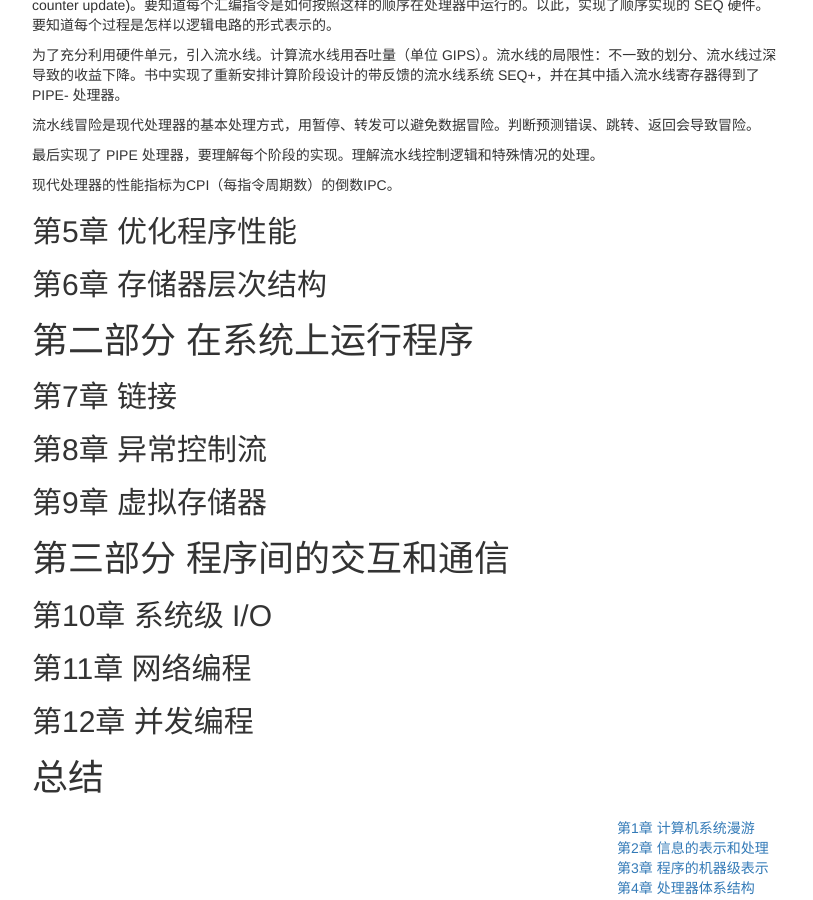
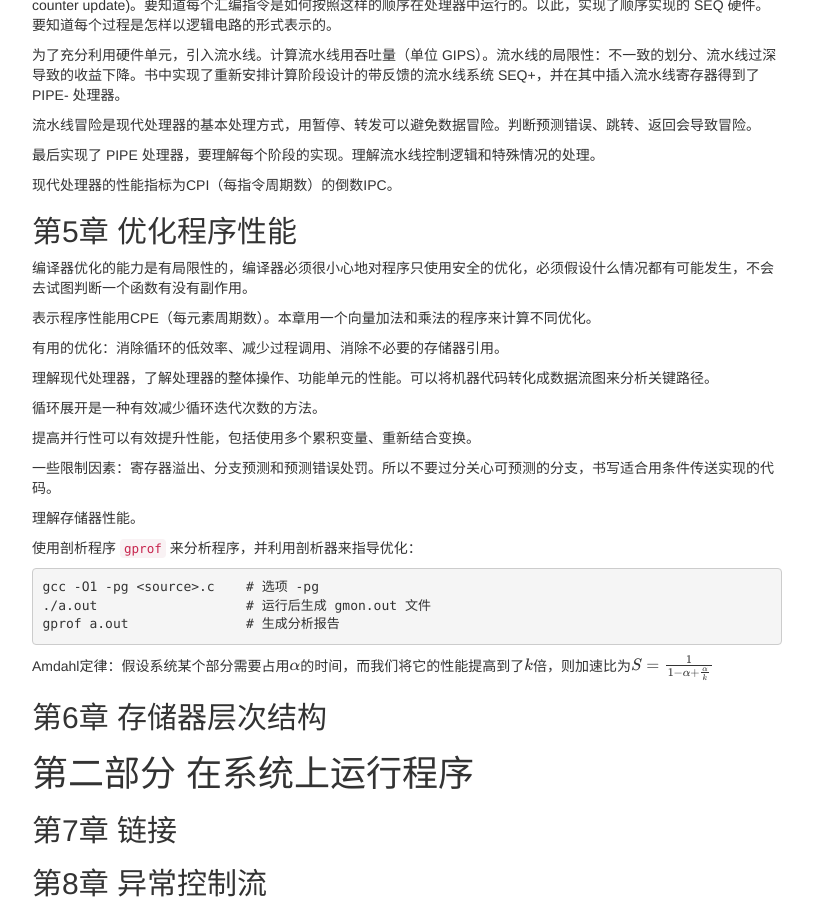
Before and after one commit to kingfree/kingfree.github.io, a Jekyll site: the page built from books/2015-03-10-cs-app.md, in a window 1280 px wide and 900 px high, scrolled down 4290 px. Shown: the whole window, without its empty margins (428-1241 px from the left). Built offline with Jekyll 4.4.1, drawn with Linux system fonts in a browser that asks for light colours; nearby versions of some CDN libraries; library files that are not in the unit come from our copies; formulas are drawn with MathJax 3; comment, search, counter and statistics services are not loaded; some of the changed text lies outside the part shown.

Commit message:
第5章 优化程序性能

```diff
--- a/books/2015-03-10-cs-app.md
+++ b/books/2015-03-10-cs-app.md
@@ -237,6 +237,30 @@ Y86 的顺序实现：取指(Fetch)、译码(Decode)、执行(Execute)、访存(
 
 ## 第5章 优化程序性能
 
+编译器优化的能力是有局限性的，编译器必须很小心地对程序只使用安全的优化，必须假设什么情况都有可能发生，不会去试图判断一个函数有没有副作用。
+
+表示程序性能用CPE（每元素周期数）。本章用一个向量加法和乘法的程序来计算不同优化。
+
+有用的优化：消除循环的低效率、减少过程调用、消除不必要的存储器引用。
+
+理解现代处理器，了解处理器的整体操作、功能单元的性能。可以将机器代码转化成数据流图来分析关键路径。
+
+循环展开是一种有效减少循环迭代次数的方法。
+
+提高并行性可以有效提升性能，包括使用多个累积变量、重新结合变换。
+
+一些限制因素：寄存器溢出、分支预测和预测错误处罚。所以不要过分关心可预测的分支，书写适合用条件传送实现的代码。
+
+理解存储器性能。
+
+使用剖析程序 `gprof` 来分析程序，并利用剖析器来指导优化：
+
+	gcc -O1 -pg <source>.c    # 选项 -pg
+	./a.out                   # 运行后生成 gmon.out 文件
+	gprof a.out               # 生成分析报告
+
+Amdahl定律：假设系统某个部分需要占用$$\alpha$$的时间，而我们将它的性能提高到了$$k$$倍，则加速比为$$S=\frac{1}{1-\alpha+\frac{\alpha}{k}}$$
+
 ## 第6章 存储器层次结构
 
 # 第二部分 在系统上运行程序
```
Also changed, not shown: other parts of books/2015-03-10-cs-app.md (+1 -1 lines).
